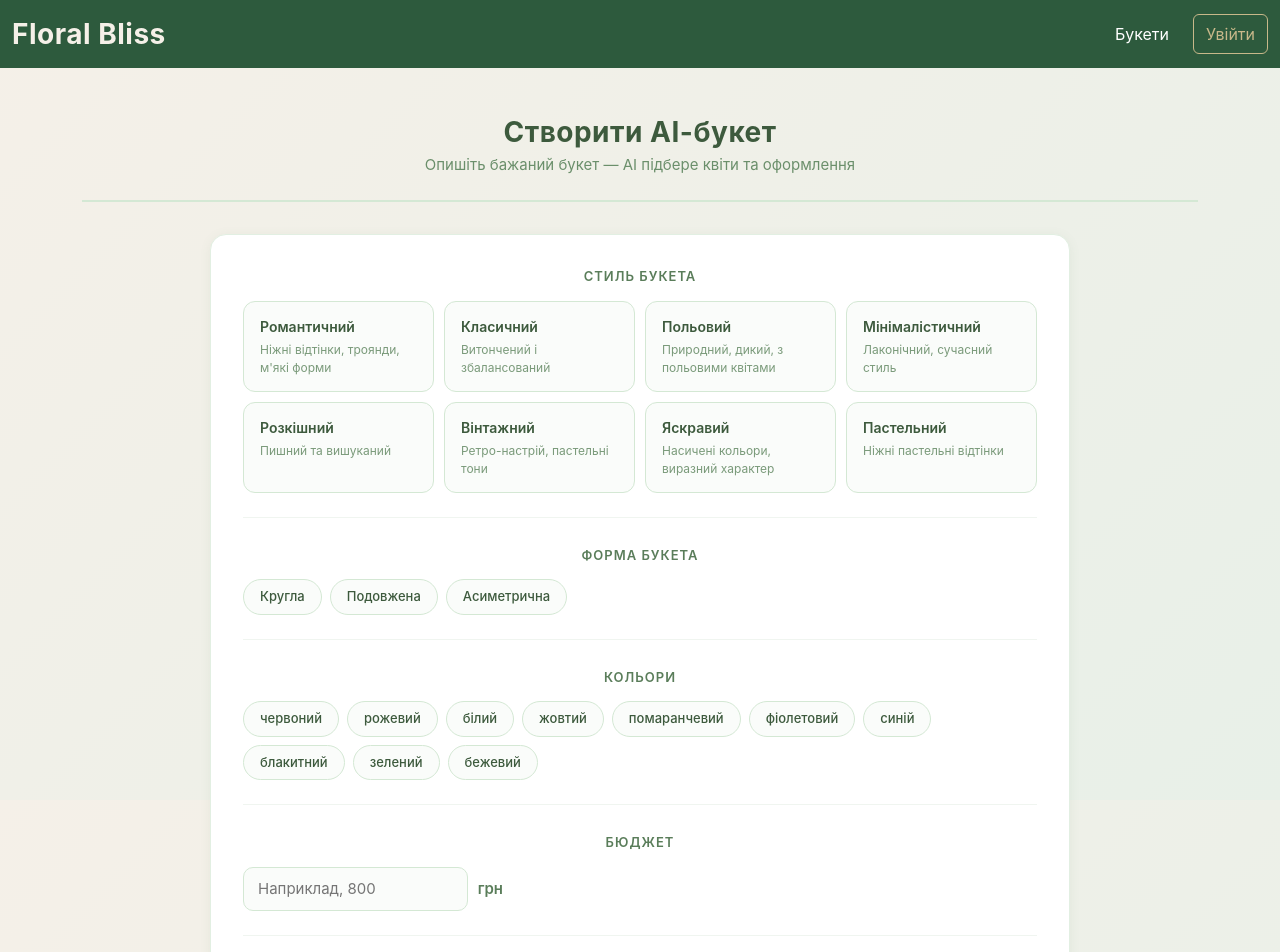
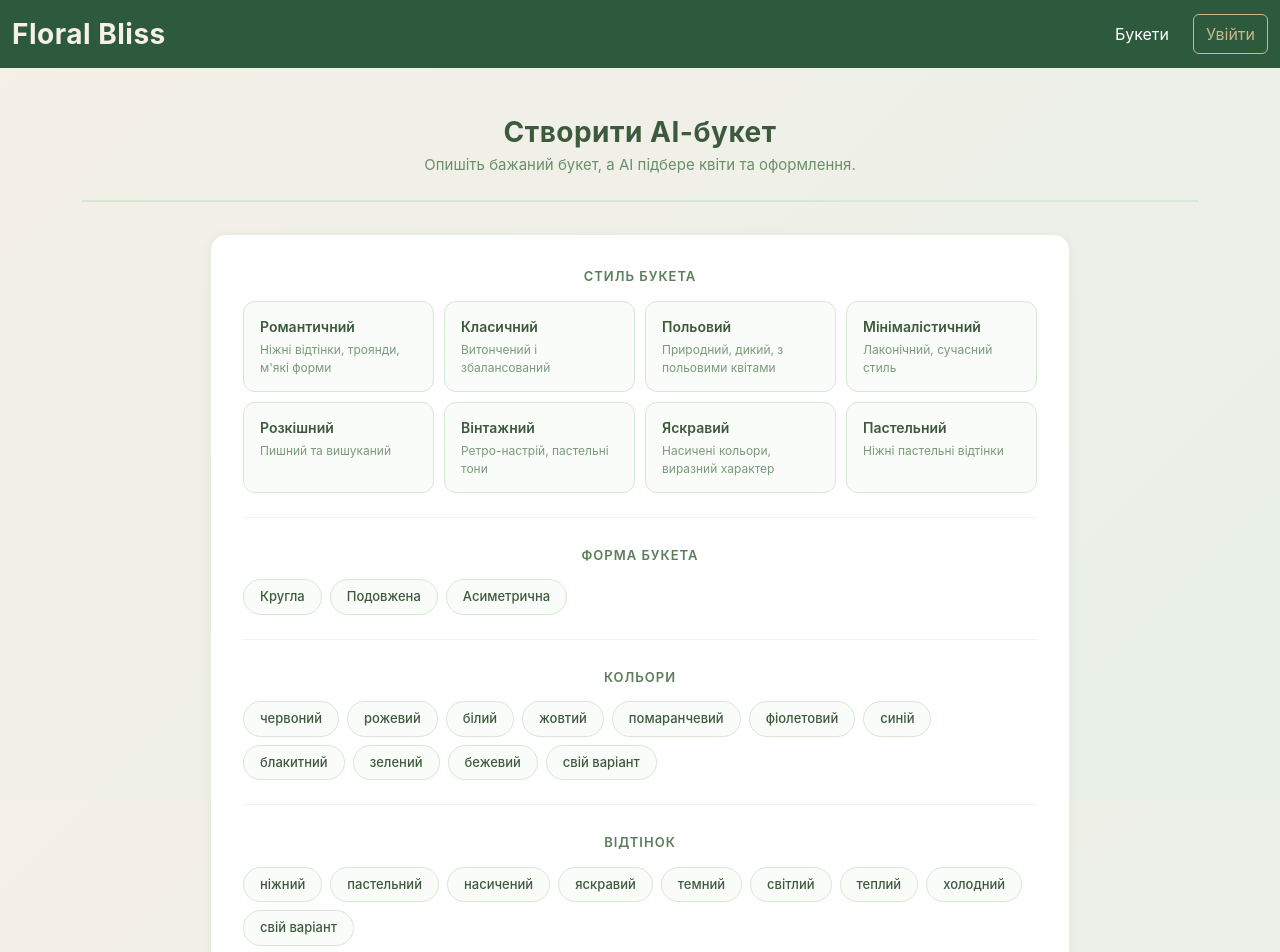
Before and after one commit to DianaKostenko12/FlowerShopClient, a React (Create React App) app: page /create-ai-bouquet in a window 1280 px wide. Shown: the top 952 px of the page. Built offline with nearby package versions, Linux system fonts and the light colour scheme.

Commit message:
Add shades to colors for ai bouquet and refactor styles

```diff
--- a/src/API/FlowerService.tsx
+++ b/src/API/FlowerService.tsx
@@ -1,7 +1,7 @@
 import { AxiosResponse } from "axios";
 import axiosInstance from "./axiosInstance";
 import AddFlowerPage from "../pages/addFlower/addFlowerPage";
-interface FlowerRequest {
+export interface FlowerRequest {
   flowerId: number;
   flowerName: string;
   flowerCount: number;
--- a/src/pages/bouquetsPage/BouquetsPage.tsx
+++ b/src/pages/bouquetsPage/BouquetsPage.tsx
@@ -172,13 +172,14 @@ const BouquetsPage = () => {
           selectedIds={shapesList}
           onSelect={(optionId) => handleShapesSelect(String(optionId))}
         />
+        <div className={styles.actionButtons}>
           <button onClick={fetchBouquetInfo} className={styles.customButton}>
             Застосувати фільтри
           </button>
           {isAuthorized && (
             <button
               onClick={() => navigate("/create-ai-bouquet")}
-            className={`${styles.customButton} ${styles.aiButton}`}
+              className={styles.customButton}
             >
               ✨ Створити AI-букет
             </button>
@@ -191,6 +192,7 @@ const BouquetsPage = () => {
               Створити букет
             </button>
           )}
+        </div>
       </div>
 
       {error && <div className={`${styles.alert} alert-danger`}>{error}</div>}
--- a/src/pages/createAIBouquet/CreateAIBouquetPage.tsx
+++ b/src/pages/createAIBouquet/CreateAIBouquetPage.tsx
@@ -1,27 +1,21 @@
 import React, { FC, useState } from "react";
 import { useNavigate } from "react-router-dom";
 import { toast } from "react-toastify";
+import BouquetAIGenerationService, {
+  GenerateBouquetResponse,
+} from "../../API/BouquetAIGenerationService";
 import BouquetService, {
-  BouquetDetails,
-  GenerateBouquetResponse,
+  CreateAIBouquetRequest,
 } from "../../API/BouquetService";
 import BouquetShapeConstants from "../createBouquet/constants/BouquetShapeConstants";
-import WrappingPaperConstants from "../createBouquet/constants/WrappingPaperConstants";
+import {
+  AI_BOUQUET_COLOR_OPTIONS,
+  AI_BOUQUET_SHADE_OPTIONS,
+  CUSTOM_COLOR_OPTION,
+  CUSTOM_SHADE_OPTION,
+} from "./constants/AIBouquetColorConstants";
 import AI_BOUQUET_STYLE_OPTIONS from "./constants/AIBouquetStyleConstants";
 import classes from "./createAIBouquet.module.css";
-
-const FLOWER_COLORS = [
-  "червоний",
-  "рожевий",
-  "білий",
-  "жовтий",
-  "помаранчевий",
-  "фіолетовий",
-  "синій",
-  "блакитний",
-  "зелений",
-  "бежевий",
-];
 
 const CreateAIBouquetPage: FC = () => {
   const navigate = useNavigate();
@@ -29,6 +23,9 @@ const CreateAIBouquetPage: FC = () => {
   const [style, setStyle] = useState<string>("");
   const [shape, setShape] = useState<string>("");
   const [selectedColors, setSelectedColors] = useState<string[]>([]);
+  const [selectedShade, setSelectedShade] = useState<string>("");
+  const [customColor, setCustomColor] = useState<string>("");
+  const [customShade, setCustomShade] = useState<string>("");
   const [budget, setBudget] = useState<string>("");
   const [additionalComment, setAdditionalComment] = useState<string>("");
 
@@ -44,6 +41,17 @@ const CreateAIBouquetPage: FC = () => {
     );
   };
 
+  const resolvedColors = selectedColors
+    .map((color) =>
+      color === CUSTOM_COLOR_OPTION ? customColor.trim() : color
+    )
+    .filter(Boolean);
+
+  const resolvedShade =
+    selectedShade === CUSTOM_SHADE_OPTION
+      ? customShade.trim()
+      : selectedShade;
+
   const validate = (): boolean => {
     if (!style) {
       setError("Оберіть стиль букета.");
@@ -55,6 +63,18 @@ const CreateAIBouquetPage: FC = () => {
     }
     if (selectedColors.length === 0) {
       setError("Оберіть хоча б один колір.");
+      return false;
+    }
+    if (selectedColors.includes(CUSTOM_COLOR_OPTION) && !customColor.trim()) {
+      setError("Введіть свій варіант кольору.");
+      return false;
+    }
+    if (!selectedShade) {
+      setError("Оберіть відтінок.");
+      return false;
+    }
+    if (selectedShade === CUSTOM_SHADE_OPTION && !customShade.trim()) {
+      setError("Введіть свій варіант відтінку.");
       return false;
     }
     const budgetNum = parseFloat(budget);
@@ -71,13 +91,17 @@ const CreateAIBouquetPage: FC = () => {
 
     setIsGenerating(true);
     try {
-      const response = await BouquetService.generateAIBouquet({
-        color: selectedColors,
+      const response = await BouquetAIGenerationService.generateAIBouquet({
+        color: resolvedColors.map((color) => ({
+          baseColor: color,
+          shade: resolvedShade,
+        })),
         budget: parseFloat(budget),
         style,
         shape,
         additionalComment,
       });
+
       setResult(response.data);
       setShowModal(true);
     } catch {
@@ -89,9 +113,24 @@ const CreateAIBouquetPage: FC = () => {
 
   const handleSave = async () => {
     if (!result) return;
+
     setIsSaving(true);
     try {
-      await BouquetService.saveAIBouquet(result.bouquetDetails);
+      const request: CreateAIBouquetRequest = {
+        BouquetName: result.bouquetInfo.bouquetName,
+        BouquetDescription: result.bouquetInfo.bouquetDescription,
+        WrappingPaperId: result.bouquetInfo.wrappingPaperId,
+        Shape: result.bouquetInfo.shape,
+        PhotoBytes: result.bouquetImage,
+        PhotoContentType: "image/png",
+        Flowers: result.bouquetInfo.bouquetComposition.map((item) => ({
+          FlowerId: item.flowerId,
+          FlowerCount: item.quantity,
+          Role: item.flowerRole,
+        })),
+      };
+
+      await BouquetService.saveAIBouquet(request);
       toast.success("Букет успішно збережено!");
       setShowModal(false);
       navigate("/bouquets");
@@ -108,26 +147,16 @@ const CreateAIBouquetPage: FC = () => {
     handleGenerate();
   };
 
-  const getWrappingTypeLabel = (type: number) =>
-    WrappingPaperConstants.WRAPPING_TYPE_OPTIONS.find((o) => o.id === type)
-      ?.label ?? type;
-
-  const getWrappingPatternLabel = (pattern: number) =>
-    WrappingPaperConstants.WRAPPING_PATTERN_OPTIONS.find(
-      (o) => o.id === pattern
-    )?.label ?? pattern;
-
   return (
     <div className="container py-4">
       <div className={classes.pageHeader}>
         <h2 className={classes.pageTitle}>Створити AI-букет</h2>
         <p className={classes.pageSubtitle}>
-          Опишіть бажаний букет — AI підбере квіти та оформлення
+          Опишіть бажаний букет, а AI підбере квіти та оформлення.
         </p>
       </div>
 
       <div className={classes.formCard}>
-        {/* Style */}
         <div className={classes.formSection}>
           <div className={classes.formSectionTitle}>Стиль букета</div>
           <div className={classes.styleGrid}>
@@ -147,7 +176,6 @@ const CreateAIBouquetPage: FC = () => {
           </div>
         </div>
 
-        {/* Shape */}
         <div className={classes.formSection}>
           <div className={classes.formSectionTitle}>Форма букета</div>
           <div className={classes.chipRow}>
@@ -164,24 +192,56 @@ const CreateAIBouquetPage: FC = () => {
           </div>
         </div>
 
-        {/* Colors */}
         <div className={classes.formSection}>
           <div className={classes.formSectionTitle}>Кольори</div>
           <div className={classes.chipRow}>
-            {FLOWER_COLORS.map((color) => (
+            {AI_BOUQUET_COLOR_OPTIONS.map((color) => (
               <button
-                key={color}
+                key={color.id}
                 type="button"
-                className={`${classes.chip} ${selectedColors.includes(color) ? classes.chipActive : ""}`}
-                onClick={() => toggleColor(color)}
+                className={`${classes.chip} ${selectedColors.includes(color.id) ? classes.chipActive : ""}`}
+                onClick={() => toggleColor(color.id)}
               >
-                {color}
+                {color.label}
               </button>
             ))}
           </div>
+          {selectedColors.includes(CUSTOM_COLOR_OPTION) && (
+            <input
+              type="text"
+              className={classes.formInput}
+              placeholder="Введіть свій колір"
+              value={customColor}
+              onChange={(e) => setCustomColor(e.target.value)}
+            />
+          )}
         </div>
 
-        {/* Budget */}
+        <div className={classes.formSection}>
+          <div className={classes.formSectionTitle}>Відтінок</div>
+          <div className={classes.chipRow}>
+            {AI_BOUQUET_SHADE_OPTIONS.map((shade) => (
+              <button
+                key={shade.id}
+                type="button"
+                className={`${classes.chip} ${selectedShade === shade.id ? classes.chipActive : ""}`}
+                onClick={() => setSelectedShade(shade.id)}
+              >
+                {shade.label}
+              </button>
+            ))}
+          </div>
+          {selectedShade === CUSTOM_SHADE_OPTION && (
+            <input
+              type="text"
+              className={classes.formInput}
+              placeholder="Введіть свій відтінок"
+              value={customShade}
+              onChange={(e) => setCustomShade(e.target.value)}
+            />
+          )}
+        </div>
+
         <div className={classes.formSection}>
           <div className={classes.formSectionTitle}>Бюджет</div>
           <div className={classes.budgetRow}>
@@ -197,7 +257,6 @@ const CreateAIBouquetPage: FC = () => {
           </div>
         </div>
 
-        {/* Additional comment */}
         <div className={classes.formSection}>
           <div className={classes.formSectionTitle}>
             Додатковий коментар{" "}
@@ -229,16 +288,15 @@ const CreateAIBouquetPage: FC = () => {
         </button>
       </div>
 
-      {/* Result Modal */}
       {showModal && result && (
-        <div className={classes.modalOverlay} onClick={() => setShowModal(false)}>
-          <div
-            className={classes.modal}
-            onClick={(e) => e.stopPropagation()}
-          >
+        <div
+          className={classes.modalOverlay}
+          onClick={() => setShowModal(false)}
+        >
+          <div className={classes.modal} onClick={(e) => e.stopPropagation()}>
             <div className={classes.modalHeader}>
               <h3 className={classes.modalTitle}>
-                {result.bouquetDetails.bouquetName}
+                {result.bouquetInfo.bouquetName}
               </h3>
             </div>
 
@@ -255,40 +313,19 @@ const CreateAIBouquetPage: FC = () => {
                 <div className={classes.detailRow}>
                   <span className={classes.detailLabel}>Форма:</span>
                   <span className={classes.detailValue}>
-                    {result.bouquetDetails.shape}
+                    {result.bouquetInfo.shape}
                   </span>
                 </div>
 
-                {result.bouquetDetails.wrappingPaper && (
+                {result.bouquetInfo.bouquetDescription && (
                   <div className={classes.detailRow}>
-                    <span className={classes.detailLabel}>Обгортка:</span>
+                    <span className={classes.detailLabel}>Опис:</span>
                     <span className={classes.detailValue}>
-                      {getWrappingTypeLabel(
-                        result.bouquetDetails.wrappingPaper.type
-                      )}
-                      ,{" "}
-                      {getWrappingPatternLabel(
-                        result.bouquetDetails.wrappingPaper.pattern
-                      )}
-                      , {result.bouquetDetails.wrappingPaper.colorName}
+                      {result.bouquetInfo.bouquetDescription}
                     </span>
                   </div>
                 )}
 
-                <div className={classes.compositionTitle}>Склад букета:</div>
-                <div className={classes.compositionList}>
-                  {result.bouquetDetails.flowerComposition.map((item, i) => (
-                    <div key={i} className={classes.compositionItem}>
-                      <span className={classes.compositionName}>
-                        {item.flower.flowerName}
-                      </span>
-                      <span className={classes.compositionMeta}>
-                        {item.quantity} шт · {item.role} ·{" "}
-                        {item.unitPrice.toFixed(0)} грн/шт
-                      </span>
-                    </div>
-                  ))}
-                </div>
               </div>
             </div>
 
--- /dev/null
+++ b/src/pages/createAIBouquet/constants/AIBouquetColorConstants.ts
@@ -0,0 +1,33 @@
+export interface SelectOption {
+  id: string;
+  label: string;
+}
+
+export const CUSTOM_COLOR_OPTION = "__custom_color__";
+export const CUSTOM_SHADE_OPTION = "__custom_shade__";
+
+export const AI_BOUQUET_COLOR_OPTIONS: SelectOption[] = [
+  { id: "червоний", label: "червоний" },
+  { id: "рожевий", label: "рожевий" },
+  { id: "білий", label: "білий" },
+  { id: "жовтий", label: "жовтий" },
+  { id: "помаранчевий", label: "помаранчевий" },
+  { id: "фіолетовий", label: "фіолетовий" },
+  { id: "синій", label: "синій" },
+  { id: "блакитний", label: "блакитний" },
+  { id: "зелений", label: "зелений" },
+  { id: "бежевий", label: "бежевий" },
+  { id: CUSTOM_COLOR_OPTION, label: "свій варіант" },
+];
+
+export const AI_BOUQUET_SHADE_OPTIONS: SelectOption[] = [
+  { id: "ніжний", label: "ніжний" },
+  { id: "пастельний", label: "пастельний" },
+  { id: "насичений", label: "насичений" },
+  { id: "яскравий", label: "яскравий" },
+  { id: "темний", label: "темний" },
+  { id: "світлий", label: "світлий" },
+  { id: "теплий", label: "теплий" },
+  { id: "холодний", label: "холодний" },
+  { id: CUSTOM_SHADE_OPTION, label: "свій варіант" },
+];
--- a/src/pages/createAIBouquet/createAIBouquet.module.css
+++ b/src/pages/createAIBouquet/createAIBouquet.module.css
@@ -151,9 +151,12 @@
   border: 1.5px solid #d4e8d4;
   border-radius: 10px;
   outline: none;
-  transition: border-color 0.2s, box-shadow 0.2s;
+  transition:
+    border-color 0.2s,
+    box-shadow 0.2s;
   background: #fafcfa;
   box-sizing: border-box;
+  margin-top: 10px;
 }
 
 .formInput:focus {
@@ -176,7 +179,9 @@
   border: 1.5px solid #d4e8d4;
   border-radius: 10px;
   outline: none;
-  transition: border-color 0.2s, box-shadow 0.2s;
+  transition:
+    border-color 0.2s,
+    box-shadow 0.2s;
   background: #fafcfa;
   resize: vertical;
   box-sizing: border-box;
@@ -246,7 +251,9 @@
 }
 
 @keyframes spin {
-  to { transform: rotate(360deg); }
+  to {
+    transform: rotate(360deg);
+  }
 }
 
 /* === Modal === */
@@ -263,8 +270,12 @@
 }
 
 @keyframes fadeIn {
-  from { opacity: 0; }
-  to { opacity: 1; }
+  from {
+    opacity: 0;
+  }
+  to {
+    opacity: 1;
+  }
 }
 
 .modal {
@@ -279,8 +290,14 @@
 }
 
 @keyframes slideUp {
-  from { transform: translateY(20px); opacity: 0; }
-  to { transform: translateY(0); opacity: 1; }
+  from {
+    transform: translateY(20px);
+    opacity: 0;
+  }
+  to {
+    transform: translateY(0);
+    opacity: 1;
+  }
 }
 
 .modalHeader {
@@ -309,6 +326,7 @@
 
 .modalImage {
   width: 100%;
+  height: 100%;
   border-radius: 14px;
   object-fit: cover;
   box-shadow: 0 4px 16px rgba(0, 0, 0, 0.12);
```
Also changed, not shown: src/API/BouquetAIGenerationService.tsx (+6 -39 lines), src/API/BouquetService.tsx (+37 -24 lines), src/API/ColorService.tsx (added, +19 -0 lines), src/pages/bouquetsPage/boquetsPage.module.css (+14 -8 lines). Lines whose indentation alone changed are shown as unchanged.
